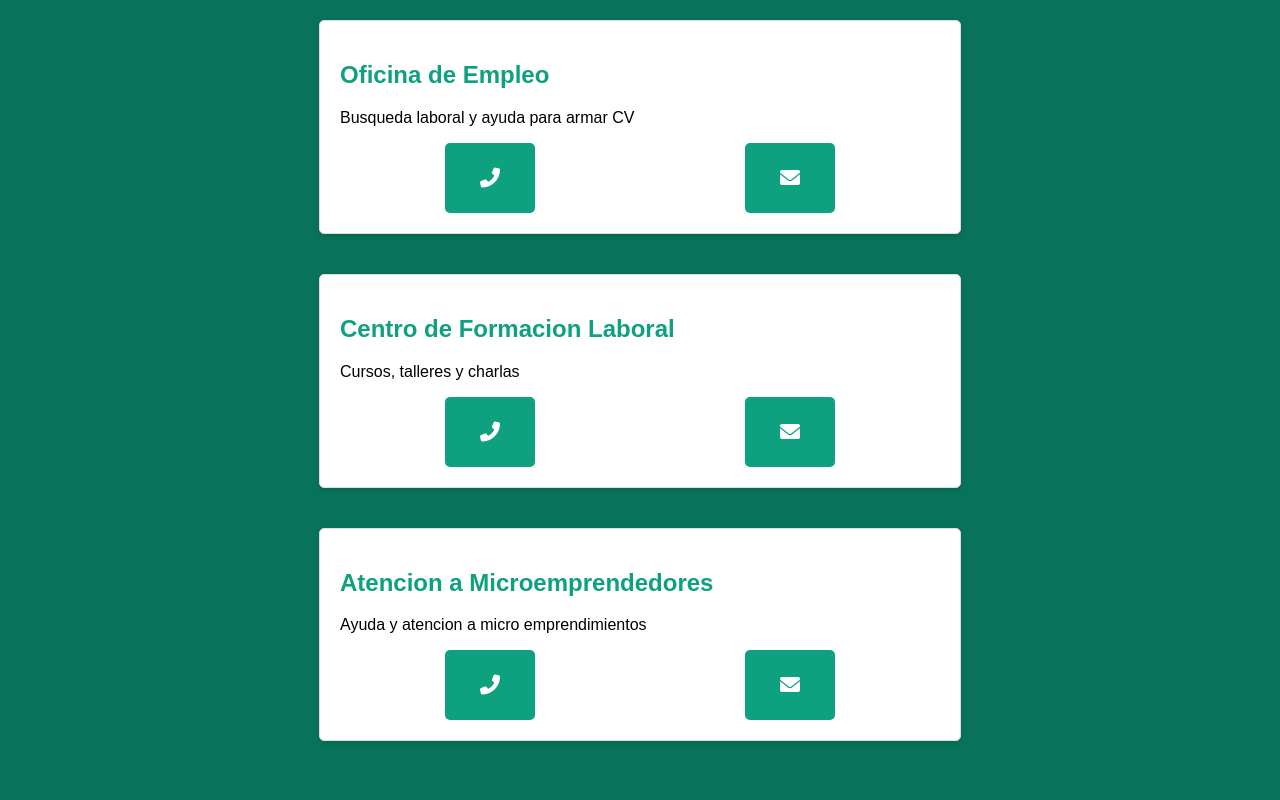
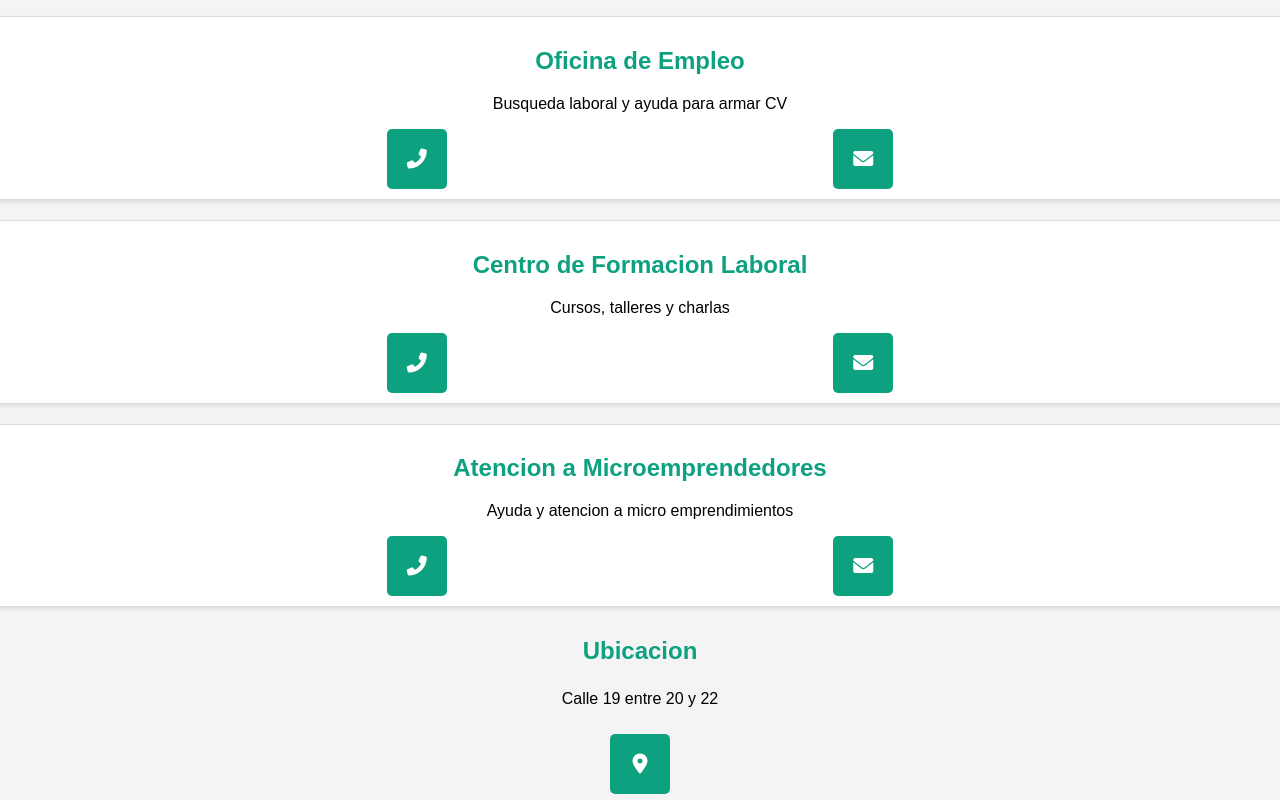
Before and after one commit to OMEGeneralPico/OE, a plain HTML site: page index.html in a window 1280 px wide. Drawn offline with Linux system fonts and the light colour scheme.

Commit message:
Update index.html

```diff
--- a/index.html
+++ b/index.html
@@ -6,35 +6,44 @@
     <title>Contacto</title>
     <link rel="stylesheet" href="https://cdnjs.cloudflare.com/ajax/libs/font-awesome/6.0.0-beta3/css/all.min.css">
     <style>
-        h2{
-            color: #0DA17F;
-        }
         body {
             font-family: Arial, sans-serif;
             margin: 0;
             padding: 0;
-            background-color: #08725a;
+            background-color: #f4f4f4;
             display: flex;
             flex-direction: column;
+            justify-content: center;
             align-items: center;
+            height: 100vh;
+            overflow: hidden;
+        }
+        .container {
+            display: flex;
+            flex-direction: column;
+            justify-content: space-around;
+            align-items: center;
+            height: 100%;
+            width: 90%;
+            max-width: 600px;
         }
         .section {
-            padding: 20px;
-            margin: 20px;
+            padding: 10px;
+            margin: 10px 0;
             background-color: #fff;
             border: 1px solid #ddd;
             border-radius: 5px;
-            width: 90%;
-            max-width: 600px;
+            width: 100%;
+            text-align: center;
             box-shadow: 0 2px 4px rgba(0, 0, 0, 0.1);
         }
         .buttons {
             margin-top: 10px;
             display: flex;
-            justify-content: space-around;
+            justify-content: space-evenly;
         }
         .buttons a {
-            padding: 10px 20px;
+            padding: 10px;
             border: none;
             border-radius: 5px;
             background-color: #0DA17F;
@@ -44,13 +53,17 @@
             display: flex;
             align-items: center;
             justify-content: center;
-            width: 50px;
-            height: 50px;
+            width: 40px;
+            height: 40px;
         }
         .buttons a:hover {
-            background-color: #0056b3;
+            background-color: #088467;
+        }
+        h2{
+            color: #0DA17F;
         }
     </style>
+
 </head>
 <body>
     <div class="section">
@@ -77,5 +90,13 @@
             <a href="mailto:dir.economiasgp@gmail.com"><i class="fas fa-envelope"></i></a>
         </div>
     </div>
+    <h2 >Ubicacion</h2>
+    <p style="margin-top: 5px;"> Calle 19 entre 20 y 22</p>
+
+    <div class="buttons">
+        <a href="https://maps.app.goo.gl/ovURd8WfqZ9RbhDL9" target="_blank"><i class="fas fa-map-marker-alt"></i></a>
+
+    </div>
+
 </body>
 </html>
```
